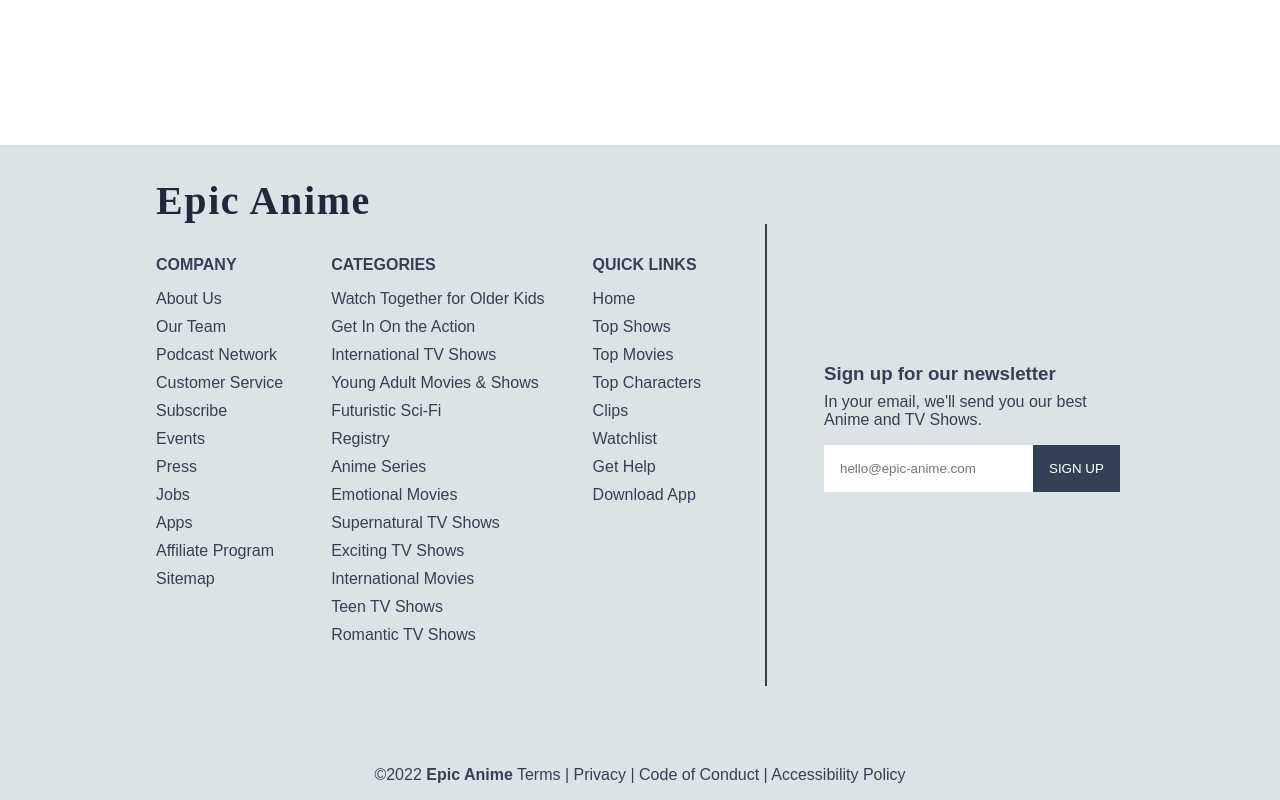
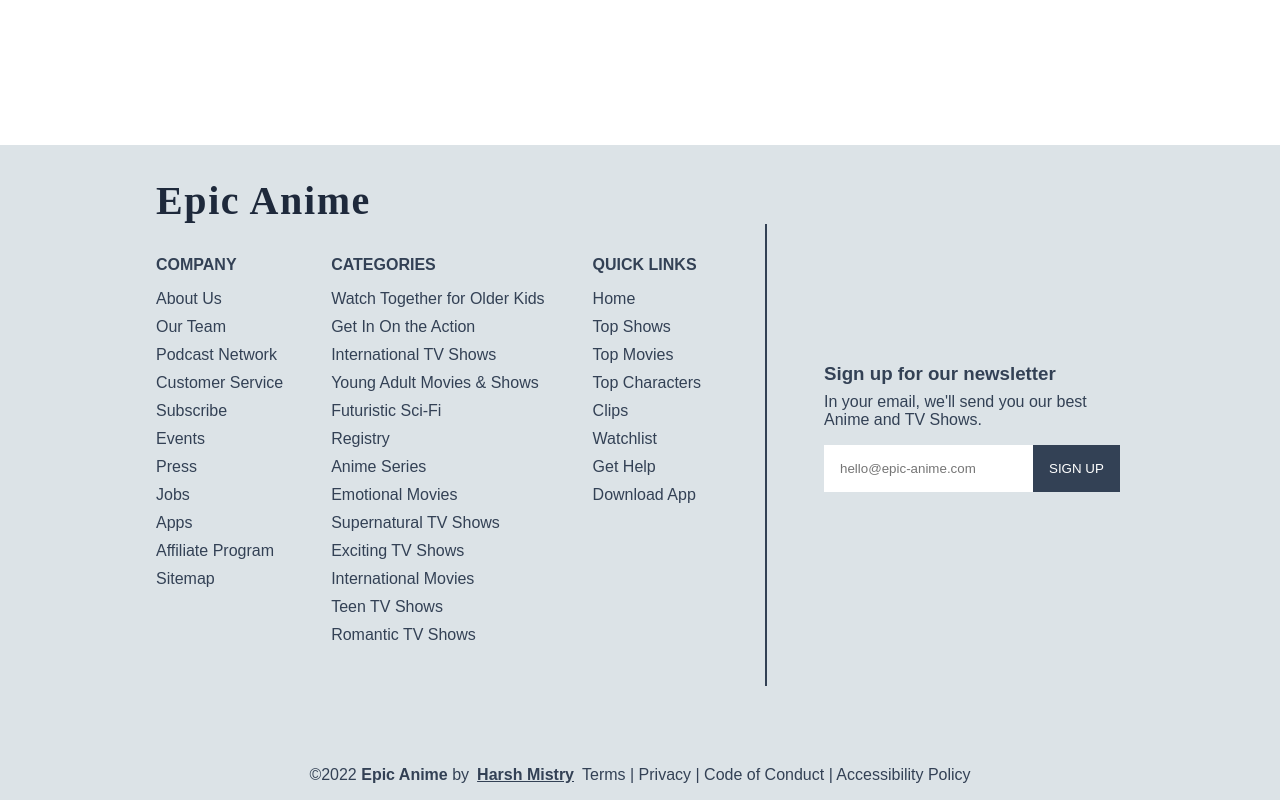
Before and after one commit to hrshmistry/EpicAnime, a React (Create React App) app: page / in a window 1280 px wide. Shown: the part 723-1523 px from the top of the page. Built offline with nearby package versions, Linux system fonts and the light colour scheme; no server answers.

Commit message:
added my link

```diff
--- a/src/components/Films.jsx
+++ b/src/components/Films.jsx
@@ -47,7 +47,7 @@
                                 <ImgWrap>
                                     <img src={film.image} alt={film.title} />
                                 </ImgWrap>
-                                <h4>{film.title}</h4>
+                                <h3>{film.title}</h3>
                             </Link>
                         </Film>
                     )
@@ -93,7 +93,7 @@
         color: #334155;
     }
 
-    h4 {
+    h3 {
         text-align: center;
         padding: 0.5rem 1rem;
     }
--- a/src/components/Footer.jsx
+++ b/src/components/Footer.jsx
@@ -72,7 +72,11 @@
                     </NewsLetter>
                 </InsideFooter>
             </FooterStyled>
-            <Right>©2022 <b>Epic Anime</b> Terms | Privacy | Code of Conduct | Accessibility Policy</Right>
+            <Right>©2022 <b>Epic Anime</b> by
+                <a href="https://hrshmistry.netlify.app/">
+                    Harsh Mistry
+                </a>
+                Terms | Privacy | Code of Conduct | Accessibility Policy</Right>
         </>
     )
 }
@@ -82,6 +86,12 @@
     background-color: #dce3e7;
     padding: 3rem 1rem 1rem 1rem;
     color: #334155;
+
+    a {
+        color: #334155;
+        padding-inline: 0.5rem;
+        font-weight: bold;
+    }
 `;
 
 const FooterStyled = styled.div`
```
